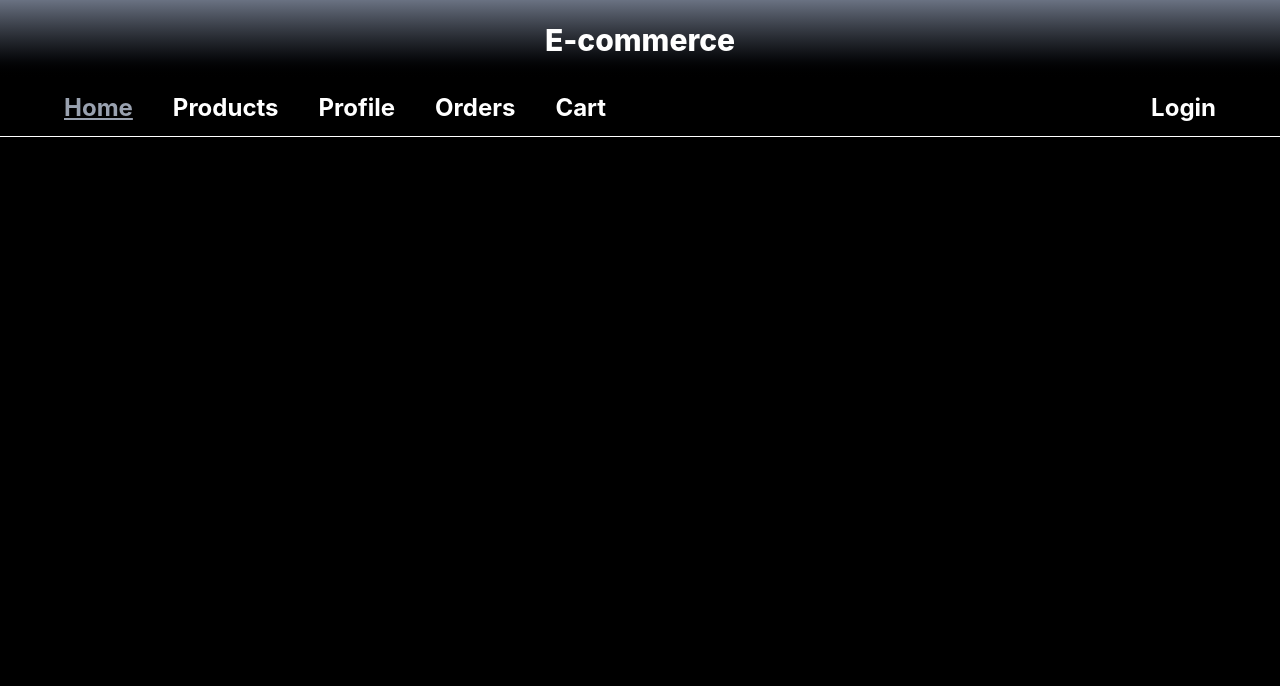
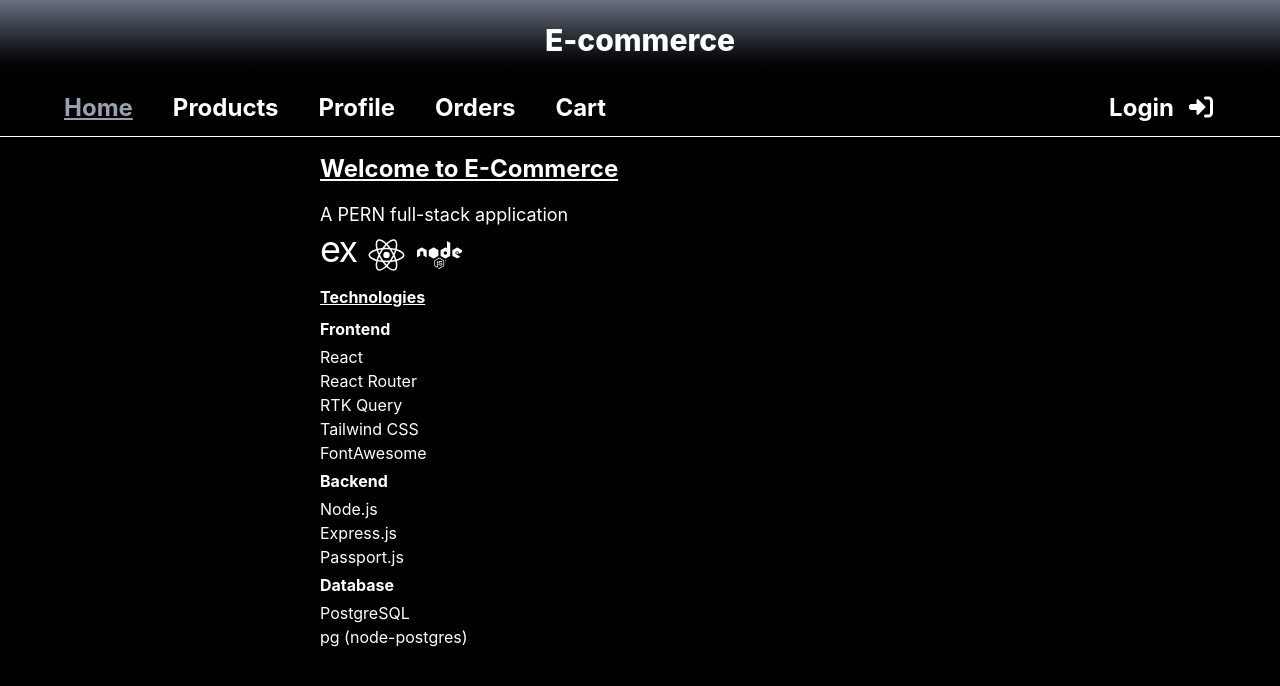
Before and after one commit to bharatkh92/EcommerceFrontend, a React (Vite) app: page /home in a window 1280 px wide. Shown: the top 686 px of the page. Built offline with nearby package versions, Linux system fonts and the light colour scheme; no server answers.

Commit message:
code: home, logout route edit

```diff
--- a/src/components/Navbar.jsx
+++ b/src/components/Navbar.jsx
@@ -1,11 +1,19 @@
 import { Link, NavLink } from "react-router-dom";
-import { useGetProfileQuery } from "../features/Profile/profileApi";
+import { useGetProfileQuery, useLogoutMutation } from "../features/Profile/profileApi";
 import { FontAwesomeIcon } from "@fortawesome/react-fontawesome";
-import { faArrowRightFromBracket } from "@fortawesome/free-solid-svg-icons";
+import { faArrowRightFromBracket, faRightToBracket } from "@fortawesome/free-solid-svg-icons";
+import { useDispatch } from "react-redux";
+import { ecommerceApi } from "../services/ecommerceApi";
 
 export const Navbar = () => {
         const { data, error, isLoading } = useGetProfileQuery();
+        const [ logout, { error: logoutError, isloading: loggingOut }] = useLogoutMutation();
         const user = data?.[0];
+        const dispatch = useDispatch();
+        const handleLogout = async (id) => {
+            const result = await logout(id).unwrap();
+            dispatch(ecommerceApi.util.resetApiState());
+        }
         return (
             <header className="flex flex-col border-white border-b">
                 <div className="bg-linear-to-t from-black to-gray-500 sm:h-20 h-10 text-white font-extrabold text-xl sm:text-3xl flex justify-center items-center">
@@ -67,10 +75,11 @@
                     <div className="flex justify-end pb-3 pr-3 sm:pr-0 sm:pb-0">
                         {user ?
                             <p className="font-medium">{user.name}
-                            <FontAwesomeIcon className="pl-3" icon={faArrowRightFromBracket} />
+                            <FontAwesomeIcon onClick={() => handleLogout(user.id)} className="pl-3" icon={faArrowRightFromBracket} />
                             </p>
                         :   <Link to="http://localhost:3000/auth/google">
                                 Login
+                                <FontAwesomeIcon className="pl-3" icon={faRightToBracket} />
                             </Link>
                         }
                         <p></p>
--- a/src/features/cart/CartItems.jsx
+++ /dev/null
@@ -1,11 +0,0 @@
-export const CartItems = () => {
-    return (
-        <>
-            <div className="w-1/2 bg-cyan-500">
-                <h1>This is CartItems Page</h1>
-            </div>
-        </>
-    );
-};
-
-export default CartItems;
--- a/src/features/cart/cartApi.js
+++ b/src/features/cart/cartApi.js
@@ -5,7 +5,7 @@
         getCart: build.query({
             query: () => "cart",
             providesTags: (result) =>
-                result.cart ?
+                result ?
                     [
                         ...result.cart.map(({ id }) => ({
                             type: "Cart",
--- a/src/features/orders/OrderItems.jsx
+++ b/src/features/orders/OrderItems.jsx
@@ -1,11 +1,10 @@
-import { useParams } from "react-router-dom";
+import { Link, useParams } from "react-router-dom";
 import { useGetOrderQuery } from "./ordersApi";
 
 export const OrderItems = () => {
     const { orderId } = useParams();
     const { data, error, isLoading } = useGetOrderQuery(orderId);
     const order = data || [];
-    console.log(order);
     return (
         <div>
             <p className="text-center underline font-bold py-2 text-sm md:text-xl">
@@ -48,6 +47,7 @@
                     ))
                 :   ""}
             </div>
+            <Link to="../../orders" className="text-xl flex justify-center py-1 font-bold underline text-blue-700">Back</Link>
         </div>
     );
 };
--- a/src/features/orders/orders.jsx
+++ b/src/features/orders/orders.jsx
@@ -1,7 +1,6 @@
 import { faTrashCan } from "@fortawesome/free-solid-svg-icons";
 import { useDeleteOrderMutation, useGetOrdersQuery } from "./ordersApi";
 import { FontAwesomeIcon } from "@fortawesome/react-fontawesome";
-import OrderItems from "./OrderItems";
 import { Link } from "react-router-dom";
 import QueryStateHandler from "../../components/QueryStateHandler";
 
--- a/src/features/profile/profileApi.js
+++ b/src/features/profile/profileApi.js
@@ -4,6 +4,12 @@
     endpoints: (build) => ({
         getProfile: build.query({
             query: () => `user/profile`,
+            providesTags: (result) =>
+                result ?
+                [{ type: 'User', id: result[0].id }]
+                :
+                [{ type: 'User', id: 'PROFILE' }],
+
         }),
         getAddresses: build.query({
             query: () => `user/addresses`,
@@ -23,13 +29,11 @@
             providesTags: (result, error, id) => [{ type: "Address", id }],
         }),
         addAddress: build.mutation({
-            query: (body) => {
-                return {
+            query: (body) => ({
                     url: `user/addresses`,
                     method: "POST",
                     body,
-                };
-            },
+                }),
             invalidatesTags: [{ type: "Address", id: "LIST" }],
         }),
         updateAddress: build.mutation({
@@ -46,16 +50,21 @@
             ],
         }),
         deleteAddress: build.mutation({
-            query: (id) => {
-                return {
+            query: (id) => ({
                     url: `user/addresses/${id}`,
                     method: "DELETE",
-                };
-            },
+                }),
             invalidatesTags: (result, error, id ) => [
                 { type: "Address", id },
             ],
         }),
+        logout: build.mutation({
+            query: (id) => ({
+                url: `auth/logout`,
+                method: 'POST'
+            }),
+            invalidatesTags: (result, error, id) => [{ type: 'User', id: id }],
+        })
     }),
 });
 
@@ -67,4 +76,5 @@
     useAddAddressMutation,
     useUpdateAddressMutation,
     useDeleteAddressMutation,
+    useLogoutMutation
 } = profileApi;
--- a/src/main.jsx
+++ b/src/main.jsx
@@ -10,7 +10,6 @@
 import Addresses from "./features/Profile/Addresses.jsx";
 import Products from "./features/Products/Products.jsx";
 import CartPage from "./pages/CartPage.jsx";
-import CartItems from "./features/Cart/CartItems.jsx";
 import Cart from "./features/Cart/Cart.jsx";
 import OrdersPage from "./pages/OrdersPage.jsx";
 import Orders from "./features/Orders/Orders.jsx";
@@ -33,7 +32,6 @@
                         </Route>
                         <Route path="cart" element={<CartPage />}>
                             <Route index element={<Cart />} />
-                            <Route path="items" element={<CartItems />} />
                         </Route>
                         <Route path="orders" element={<OrdersPage />}>
                             <Route index element={<Orders/>} />
--- a/src/pages/HomePage.jsx
+++ b/src/pages/HomePage.jsx
@@ -1,11 +1,51 @@
 import { Outlet } from "react-router-dom";
 import Navbar from "../components/Navbar";
+import {
+    faNode,
+    faPostgresql,
+    faReact,
+} from "@fortawesome/free-brands-svg-icons";
+import { FontAwesomeIcon } from "@fortawesome/react-fontawesome";
 
 export const HomePage = () => {
     return (
         <>
             <Navbar />
-            <Outlet />
+            <div className="w-1/2 m-auto leading-6">
+                <div className="text-lg">
+                    <p className="text-2xl  underline font-bold py-4">
+                        Welcome to E-Commerce
+                    </p>
+                    <p>A PERN full-stack application</p>
+                    <div className="flex justify-start items-center gap-2">
+                        <FontAwesomeIcon
+                            className="text-4xl"
+                            icon={faPostgresql}
+                        />
+                        <p className="text-4xl tracking-tighter pb-3">ex</p>
+                        <FontAwesomeIcon className="text-4xl" icon={faReact} />
+                        <FontAwesomeIcon className="text-4xl" icon={faNode} />
+                    </div>
+                </div>
+                <div className="">
+                    <p className="font-bold underline py-1">
+                        Technologies
+                    </p>
+                    <p className="font-bold py-1">Frontend</p>
+                    <p>React</p>
+                    <p>React Router</p>
+                    <p>RTK Query</p>
+                    <p>Tailwind CSS</p>
+                    <p>FontAwesome</p>
+                    <p className="font-bold py-1">Backend</p>
+                    <p>Node.js</p>
+                    <p>Express.js</p>
+                    <p>Passport.js</p>
+                    <p className="font-bold py-1">Database</p>
+                    <p>PostgreSQL</p>
+                    <p>pg (node-postgres)</p>
+                </div>
+            </div>
         </>
     );
 };
--- a/src/services/ecommerceApi.js
+++ b/src/services/ecommerceApi.js
@@ -6,6 +6,6 @@
         baseUrl: `http://localhost:3000`,
         credentials: 'include'
     }),
-    tagTypes: ['Address', 'Orders', 'Cart', 'Products'],
+    tagTypes: ['Address', 'Orders', 'Cart', 'Products', 'User'],
     endpoints: () => ({})
 })
```
Also changed, not shown: src/features/cart/cart.jsx (+8 -7 lines), src/features/orders/ordersApi.js (line endings or trailing spaces).
